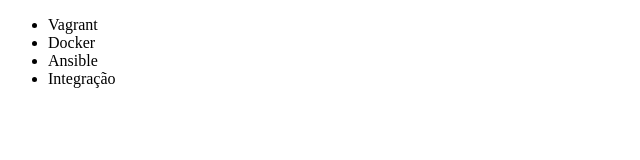
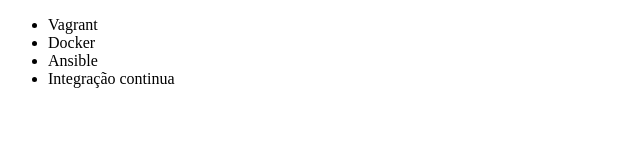
Before and after one commit to franciscocompsis/git-curso, a plain HTML site: page Index.html in a window 1280 px wide. Shown: the full height of the page, 0-640 px from the left. Drawn offline with Linux system fonts and the light colour scheme.

Commit message:
integração modificada

```diff
--- a/Index.html
+++ b/Index.html
@@ -9,7 +9,7 @@
         <li>Vagrant</li>
         <li>Docker</li>
         <li>Ansible</li>
-        <li>Integração </li>
+        <li>Integração continua  </li>
     </ul>
 </body>
 </html>
```
